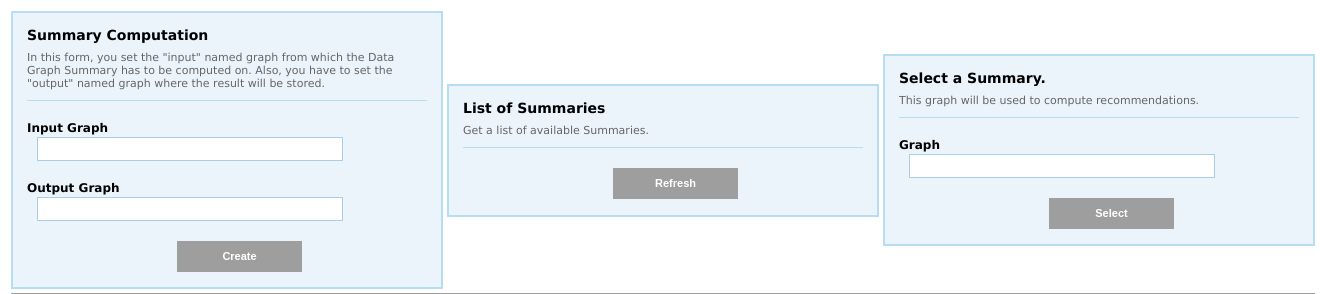
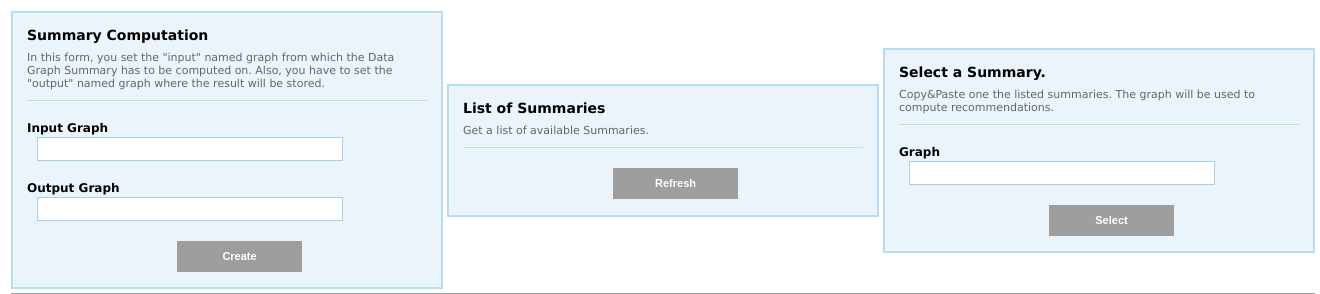
Before and after one commit to sindice/sparqled, a web app: page /manager/index.html in a window 1320 px wide. Shown: the top 294 px of the page. Run offline with its HTML, style and script files only (its server is not run), Linux system fonts and the light colour scheme; data that the repository does not hold is empty; some libraries are stand-ins or nearby versions; grey boxes are pictures that could not be loaded.

Commit message:
Updated a comment on the REST UI

```diff
--- a/sparql-editor-client/src/main/webapp/manager/index.html
+++ b/sparql-editor-client/src/main/webapp/manager/index.html
@@ -57,7 +57,7 @@
       <div id="stylized" class="component">
         <form id="form2" name="select-dgs" method="post" action="index.html">
           <h1>Select a Summary.</h1>
-          <p>This graph will be used to compute recommendations.</p>
+          <p>Copy&Paste one the listed summaries. The graph will be used to compute recommendations.</p>
 
           <label>Graph</label> <input type="text" name="dg" id="dg"/>
           <button id="select" type="submit">Select</button>
```
